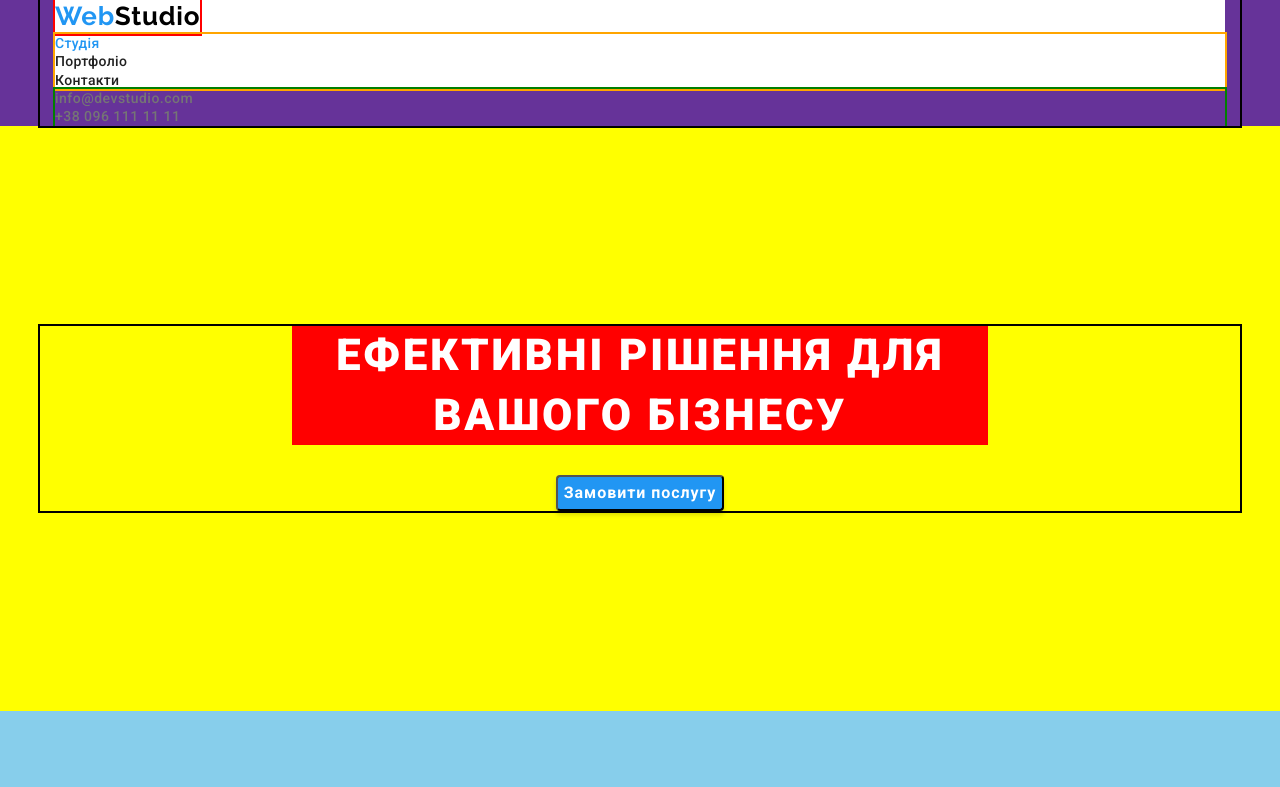
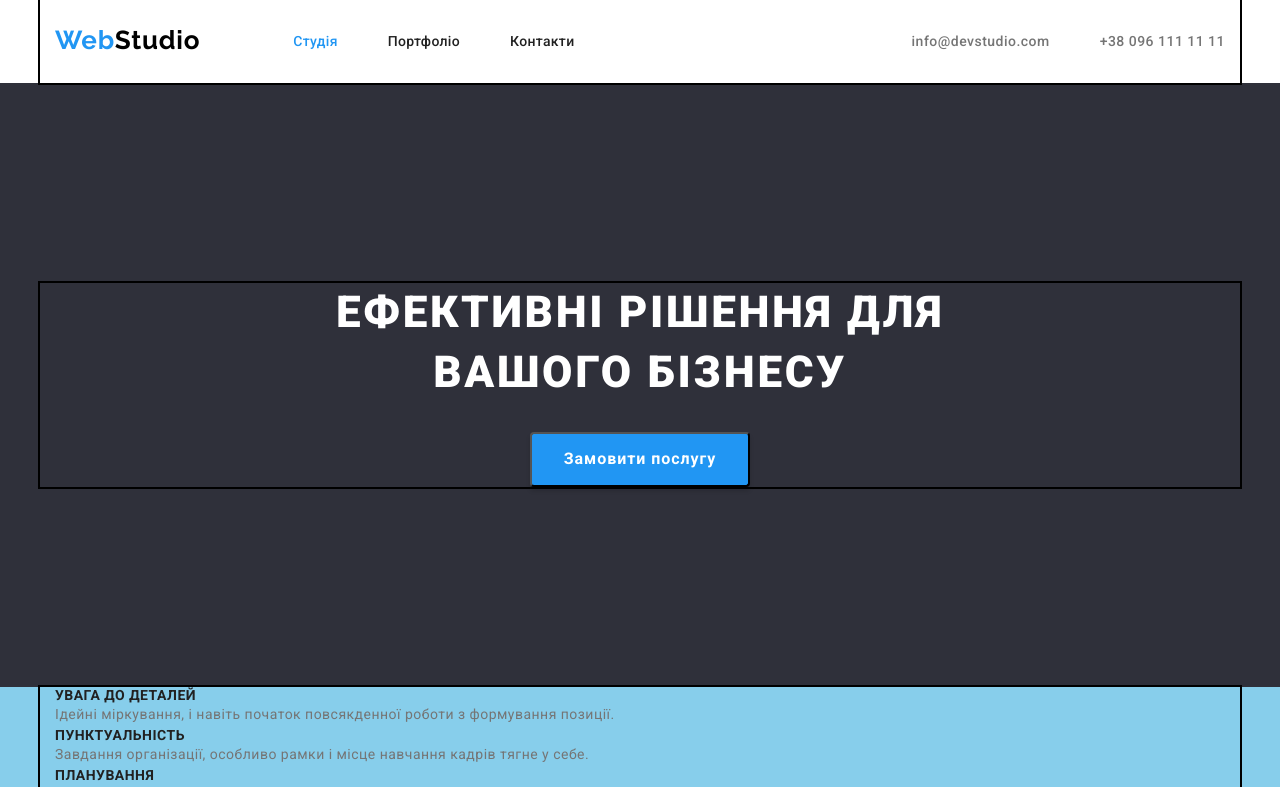
Before and after one commit to YanaKozhokar/goit-markup-hw-03, a plain HTML site: page index.html in a window 1280 px wide. Shown: the top 787 px of the page. Drawn offline with nearby package versions, Linux system fonts and the light colour scheme.

Commit message:
Added header-styles

```diff
--- a/css/styles.css
+++ b/css/styles.css
@@ -35,6 +35,24 @@ ul {
   text-decoration: none;
 }
 
+.visually-hidden {
+  position: absolute;
+  width: 1px;
+  height: 1px;
+  margin: -1px;
+  border: 0;
+  padding: 0;
+  white-space: nowrap;
+  clip-path: inset(100%);
+  clip: rect(0 0 0 0);
+  overflow: hidden;
+}
+
+.section {
+  padding-top: 94px;
+  padding-bottom: 94px;
+}
+
 .container {
   width: 1200px;
   margin: 0 auto;
@@ -45,7 +63,11 @@ ul {
 
 /* Header */
 .header {
-  background-color: rebeccapurple;
+  background-color: var(--background-color-white);
+}
+
+.header > .container {
+  display: flex;
 }
 
 .header__logo {
@@ -55,8 +77,9 @@ ul {
   line-height: 1.3;
   letter-spacing: 0.03em;
   color: var(--logo-color);
-  display: inline-block;
-  outline: 2px solid red;
+  align-items: center;
+  padding-top: 24px;
+  padding-bottom: 25px;
 }
 
 .logo-web {
@@ -64,12 +87,16 @@ ul {
 }
 
 .header__nav {
+  display: flex;
+  align-items: center;
   background-color: var(--background-color-white);
   letter-spacing: 0.02em;
 }
 
 .header__nav-list {
-  outline: 2px solid orange;
+  margin-left: 93px;
+  display: flex;
+  gap: 50px;
 }
 
 .header__nav-list-item {
@@ -87,7 +114,10 @@ ul {
 }
 
 .header-contacts {
-  outline: 2px solid green;
+  margin-left: auto;
+  display: flex;
+  align-items: center;
+  gap: 50px;
 }
 
 .header__contacts-item {
@@ -110,7 +140,6 @@ ul {
   background-color: var(--background-color-dark);
   padding-top: 200px;
   padding-bottom: 200px;
-  background-color: yellow;
 }
 
 .hero__title {
@@ -121,7 +150,6 @@ ul {
   letter-spacing: 0.06em;
   text-transform: uppercase;
   color: var(--secondary-text-color);
-  background-color: red;
   max-width: 696px;
   margin-left: auto;
   margin-right: auto;
@@ -146,13 +174,12 @@ ul {
   margin-top: 30px;
   margin-left: auto;
   margin-right: auto;
+  padding: 10px 32px;
 }
 
 /* About us */
 
 .about-us {
-  padding-top: 94px;
-  padding-bottom: 94px;
   background-color: var(--background-color-white);
   background-color: skyblue;
 }
@@ -182,8 +209,6 @@ ul {
 /* Our team */
 
 .our-team {
-  padding-top: 94px;
-  padding-bottom: 94px;
   background-color: var(--background-color-grey);
 }
 
@@ -300,17 +325,3 @@ ul {
   line-height: 1.88;
   color: var(--primary-text-color);
 }
-
-.visually-hidden {
-  position: absolute;
-  width: 1px;
-  height: 1px;
-  margin: -1px;
-  border: 0;
-  padding: 0;
-
-  white-space: nowrap;
-  clip-path: inset(100%);
-  clip: rect(0 0 0 0);
-  overflow: hidden;
-}
--- a/index.html
+++ b/index.html
@@ -46,7 +46,7 @@
       </div>
     </header>
     <main>
-      <section class="hero">
+      <section class="hero section">
         <div class="container">
           <h1 class="hero__title">ЕФЕКТИВНІ РІШЕННЯ ДЛЯ ВАШОГО БІЗНЕСУ</h1>
           <button class="hero__button" type="button">Замовити послугу</button>
@@ -101,7 +101,7 @@
           </ul>
         </div>
       </section>
-      <section class="our-team">
+      <section class="our-team section">
         <div class="container">
           <h2 class="our-team__title">Наша команда</h2>
           <ul class="our-team__list">
```
Also changed, not shown: portfolio.html (+17 -6 lines).
